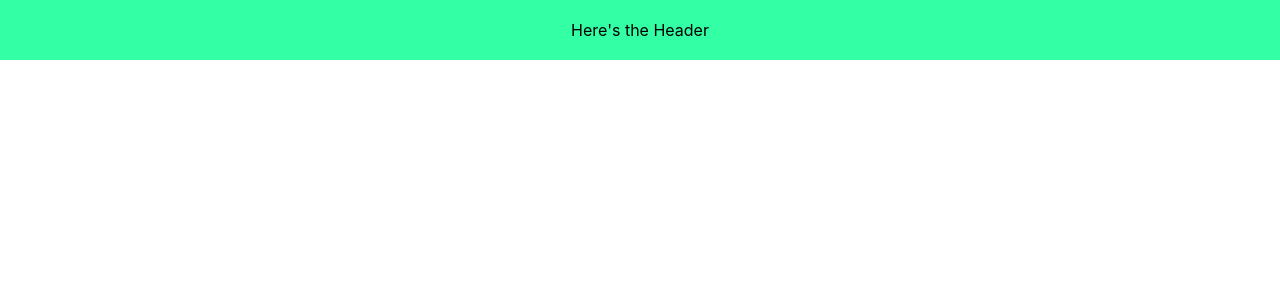
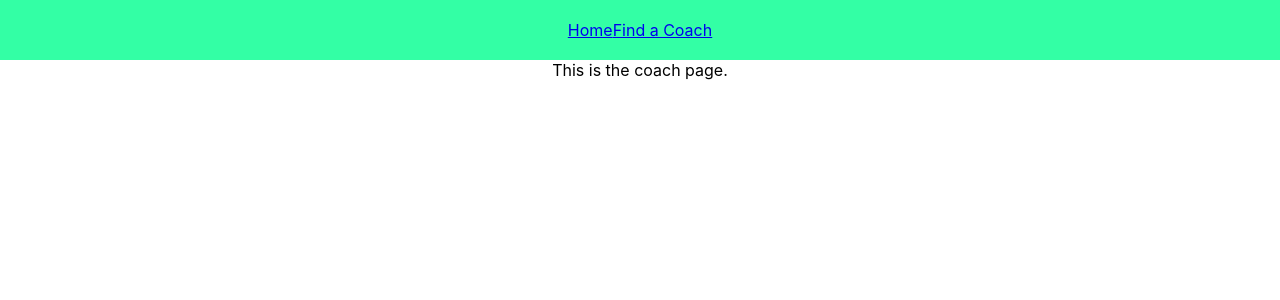
Before and after one commit to kellaisene/coach-match-app, a React (Create React App) app: page /coachpage in a window 1280 px wide. Shown: the top 300 px of the page. Built offline with nearby package versions, Linux system fonts and the light colour scheme.

Commit message:
Adding routes

```diff
--- a/src/components/App.js
+++ b/src/components/App.js
@@ -5,6 +5,7 @@ import '../styles/App.css';
 
 import Header from './Header';
 import HomePage from './HomePage';
+import CoachPage from './CoachPage';
 
 // function App() {
 //   return (
@@ -34,6 +35,7 @@ class App extends Component {
 				<div className="App">
 					<Header />
 					<Route exact path="/" component={HomePage} />
+					<Route path="/coachpage" component={CoachPage} />
 				</div>
 			</Router>
 		);
--- /dev/null
+++ b/src/components/CoachPage.js
@@ -0,0 +1,9 @@
+import React, { Component } from 'react';
+
+class CoachPage extends Component {
+	render() {
+		return <div className="coach-page-container">This is the coach page.</div>;
+	}
+}
+
+export default CoachPage;
--- a/src/components/Header.js
+++ b/src/components/Header.js
@@ -1,4 +1,5 @@
 import React, { Component } from 'react';
+import { Link } from 'react-router-dom';
 
 import '../styles/header.css';
 
@@ -6,7 +7,8 @@ class Header extends Component {
 	render() {
 		return (
 			<div className="header-container">
-				<div>Here's the Header</div>
+				<Link to="/">Home</Link>
+				<Link to="/coachpage">Find a Coach</Link>
 			</div>
 		);
 	}
```
